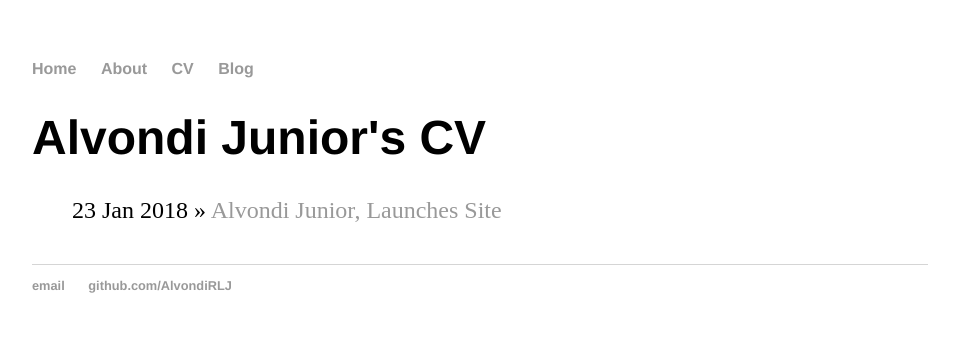
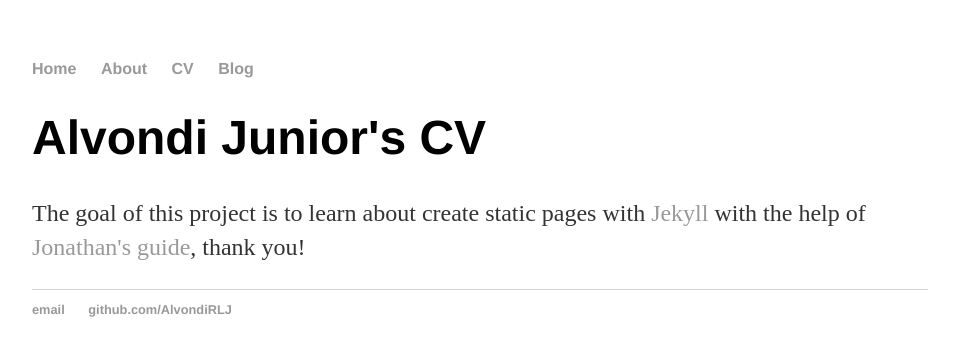
Before and after one commit to AlvondiRLJ/alvondirlj.github.io, a Jekyll site: the page built from cv/index.html, in a window 1280 px wide. Shown: the top 356 px of the page, without its empty margins (160-1119 px from the left). Built offline with Jekyll 4.4.1, drawn with Linux system fonts in a browser that asks for light colours.

Commit message:
Adjust cv page

```diff
--- a/cv/index.html
+++ b/cv/index.html
@@ -3,9 +3,7 @@ layout: default
 title: Alvondi Junior's CV
 ---
 <h1>{{ page.title }}</h1>
-<ul class="posts">
-
-  {% for post in site.posts %}
-    <li><span>{{ post.date | date_to_string }}</span> » <a href="{{ post.url }}" title="{{ post.title }}">{{ post.title }}</a></li>
-  {% endfor %}
-</ul>
+<div class="blurb">
+    <p>The goal of this project is to learn about create static pages with <a href="http://jekyllrb.com">Jekyll</a>
+      with the help of <a href="http://jmcglone.com/guides/github-pages/">Jonathan's guide</a>, thank you!</p>
+</div><!-- /.blurb -->
```
